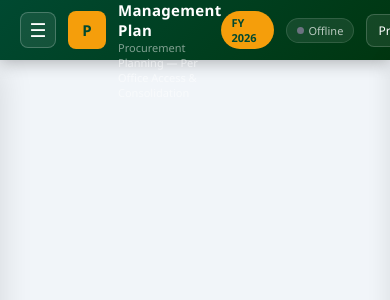
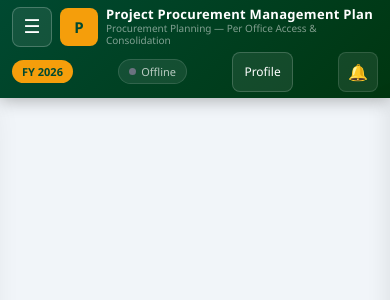
Before and after one commit to tagalfranz23/Procurement-Planning-Per-Office-Access-Consolidation, a Flask app: template templates/index.html in a window 390 px wide. Shown: the top 300 px of the page. Run offline with Flask 3, Linux system fonts and the light colour scheme; the template is opened without the code that fills it, so the values that code supplies are empty; parts of the project's set-up code (start-up, migrations or seed data) failed here and were passed over; some libraries are stand-ins or nearby versions.

Commit message:
Apply responsive dashboard layout revision

```diff
--- a/templates/index.html
+++ b/templates/index.html
@@ -517,6 +517,95 @@ td.center{text-align:center}
   #ppmp-request-report-detail .ppmp-request-report-table thead{display:table-header-group}
   #ppmp-request-report-detail .ppmp-request-report-table tr{break-inside:avoid;page-break-inside:avoid}
   #ppmp-request-report-controls{display:none!important}
+}
+
+/* Cross-device layout adjustments for the existing dashboard and its controls. */
+@media(max-width:900px){
+  :root{--header-h:98px;--sidebar-w:0px}
+  html,body{width:100%;max-width:100%;overflow-x:hidden}
+  .topbar{
+    height:var(--header-h);min-height:var(--header-h);padding:6px 12px;
+    flex-direction:column;align-items:stretch;justify-content:center;gap:5px
+  }
+  .topbar-brand{min-width:0;gap:8px}
+  .topbar-brand>div:last-child{min-width:0;flex:1}
+  .topbar-title{font-size:13px;line-height:1.2;white-space:normal;overflow-wrap:anywhere}
+  .topbar-sub{font-size:10px;line-height:1.2;white-space:normal;overflow-wrap:anywhere}
+  .topbar-right{min-width:0;justify-content:space-between;gap:6px}
+  .sidebar{display:flex;width:min(280px,85vw);transform:translateX(-105%);top:var(--header-h);z-index:100}
+  body.sidebar-collapsed .sidebar{transform:translateX(-105%)}
+  body.sidebar-open .sidebar,body.sidebar-collapsed.sidebar-open .sidebar{transform:translateX(0)}
+  body.sidebar-open::before{
+    content:"";position:fixed;inset:var(--header-h) 0 0;z-index:99;
+    background:rgba(15,23,42,.38)
+  }
+  .main{width:auto;max-width:100%;min-width:0;margin-left:0;padding:16px}
+  body.sidebar-collapsed .main{margin-left:0}
+  .panel,.card,.card-body,.card-header,.page-header,.chart-grid,.stat-grid,
+  .workspace-grid,.management-form,.app-summary-grid,.app-two-column,
+  .form-grid,.ppmp-form-grid,.app-form-grid{min-width:0;max-width:100%}
+  .card-header{align-items:flex-start}
+  .card-title,.page-header h1,.page-header p,.card-body{overflow-wrap:anywhere}
+  .table-wrap,.app-table-wrap,.ppmp-request-report-wrap,.line-chart,.schema-viewer{
+    width:100%;max-width:100%;min-width:0;overscroll-behavior-x:contain;
+    -webkit-overflow-scrolling:touch
+  }
+  .ppmp-request-report-wrap,.app-table-wrap{max-width:100%}
+  .table-wrap table{max-width:none}
+  .filter-row,.action-row,.management-actions{min-width:0;max-width:100%;flex-wrap:wrap}
+  .filter-row>*{min-width:0;max-width:100%}
+  .report-identity{grid-template-columns:minmax(0,1fr)}
+  .workspace-metrics,.college-meta{flex-wrap:wrap}
+  .approval-account{align-items:flex-start;flex-wrap:wrap}
+  .approval-account>div:first-child{min-width:0}
+  .college-items-scroll{width:100%;max-width:100%;overflow:auto;overscroll-behavior-x:contain;-webkit-overflow-scrolling:touch}
+  .college-items-scroll table{min-width:620px}
+  #admin-activity-tracker-results .activity-tracker-tables{grid-template-columns:minmax(0,1fr)}
+  #admin-activity-tracker-results .activity-tracker-tables>.table-wrap{overflow-x:auto}
+  .modal-overlay{padding:10px}
+  .modal{max-height:calc(100dvh - 20px);min-width:0}
+  .modal-body{padding:16px}
+  .modal-footer{flex-wrap:wrap;padding:12px 16px}
+  .toast-container{left:12px;right:12px;bottom:12px}
+  .toast{width:100%;min-width:0;max-width:100%}
+}
+@media(max-width:600px){
+  :root{--header-h:98px}
+  .main{padding:12px}
+  .card-body{padding:12px}
+  .page-header{align-items:flex-start}
+  .page-header h1{font-size:18px}
+  .stat-grid{grid-template-columns:repeat(2,minmax(0,1fr));gap:8px}
+  .stat-card{min-width:0;padding:12px}
+  .stat-value{font-size:20px}
+  .workspace-grid,.app-summary-grid,.management-form{grid-template-columns:minmax(0,1fr)}
+  .filter-row{flex-direction:column;align-items:stretch}
+  .filter-row .filter-input,.filter-row .filter-select,.filter-row .unit-picker,
+  .filter-row>input,.filter-row>select,.filter-row>textarea{width:100%;min-width:0;max-width:100%}
+  .unit-picker{flex:1 1 auto}
+  .action-row,.management-actions{align-items:stretch}
+  .management-actions .btn,.action-row .btn{max-width:100%;white-space:normal}
+  .activity-tracker-dropdown{right:0;max-width:calc(100vw - 24px)}
+  #admin-activity-tracker-results .activity-tracker-tables{gap:10px}
+  #admin-activity-tracker-results .activity-tracker-tables>.table-wrap{overflow-x:auto}
+  #admin-activity-tracker-results .activity-tracker-tables table{width:100%;min-width:560px;max-width:none;table-layout:auto}
+  .report-identity{padding:10px}
+  .ppmp-report-export-menu{max-width:calc(100vw - 24px)}
+  .profile-panel{max-height:calc(100dvh - var(--header-h) - 12px);overflow-y:auto}
+  .menu-toggle,.profile-toggle,.notif-btn,.btn{min-height:40px}
+  .menu-toggle,.notif-btn{min-width:40px}
+  .nav-item{min-height:40px}
+  .modal-title{font-size:15px}
+}
+@media(max-width:360px){
+  .topbar{padding-left:8px;padding-right:8px}
+  .topbar-brand{gap:6px}
+  .topbar-logo{width:32px;height:32px;font-size:13px}
+  .topbar-title{font-size:12px}
+  .topbar-sub{font-size:9px}
+  .topbar-right{gap:4px}
+  .fiscal-badge,.ws-badge{font-size:10px}
+  .profile-toggle{padding:6px 8px}
 }
 </style>
 </head>
@@ -1806,7 +1895,7 @@ async function renderConsolidation() {
           ${Object.entries(c.by_mode).slice(0,3).map(([m,v]) => `<span>${m.substring(0,20)}: ₱${fmtK(v)}</span>`).join(' · ')}
         </div>
         <div class="sep"></div>
-        <div style="max-height:200px;overflow-y:auto">
+        <div class="college-items-scroll" style="max-height:200px;overflow-y:auto">
           <table style="width:100%;font-size:11px;border-collapse:collapse">
             <thead><tr style="background:var(--gray-100)">
               <th style="padding:5px 8px;text-align:left;font-weight:600;color:var(--gray-600)">Description</th>
@@ -2419,7 +2508,7 @@ function showPanel(id, el) {
   if (id === 'ppmp-planning') loadPPMPPlanning();
   if (id === 'apps') loadApps();
   if (id === 'activity-log') loadActivityLog();
-  if (window.matchMedia('(max-width: 600px)').matches) closeSidebar();
+  if (window.matchMedia('(max-width: 900px)').matches) closeSidebar();
 }
 
 async function legacyLoadPPMPRequests() {
@@ -3219,7 +3308,7 @@ async function transitionAPP(id,action,button){let note='';if(action==='return'|
 
 function toggleSidebar() {
   const toggle = document.getElementById('menu-toggle');
-  if (window.matchMedia('(max-width: 600px)').matches) {
+  if (window.matchMedia('(max-width: 900px)').matches) {
     const isOpen = document.body.classList.toggle('sidebar-open');
     toggle.setAttribute('aria-expanded', String(isOpen));
     toggle.setAttribute('aria-label', isOpen ? 'Close menu' : 'Open menu');
@@ -3237,6 +3326,13 @@ function closeSidebar() {
   toggle.setAttribute('aria-label', 'Open menu');
 }
 
+document.addEventListener('click', event => {
+  if (window.matchMedia('(max-width: 900px)').matches &&
+      document.body.classList.contains('sidebar-open') && event.target === document.body) {
+    closeSidebar();
+  }
+});
+
 // ─────────────────────────────────────────────
 // FORMAT HELPERS
 // ─────────────────────────────────────────────
```
